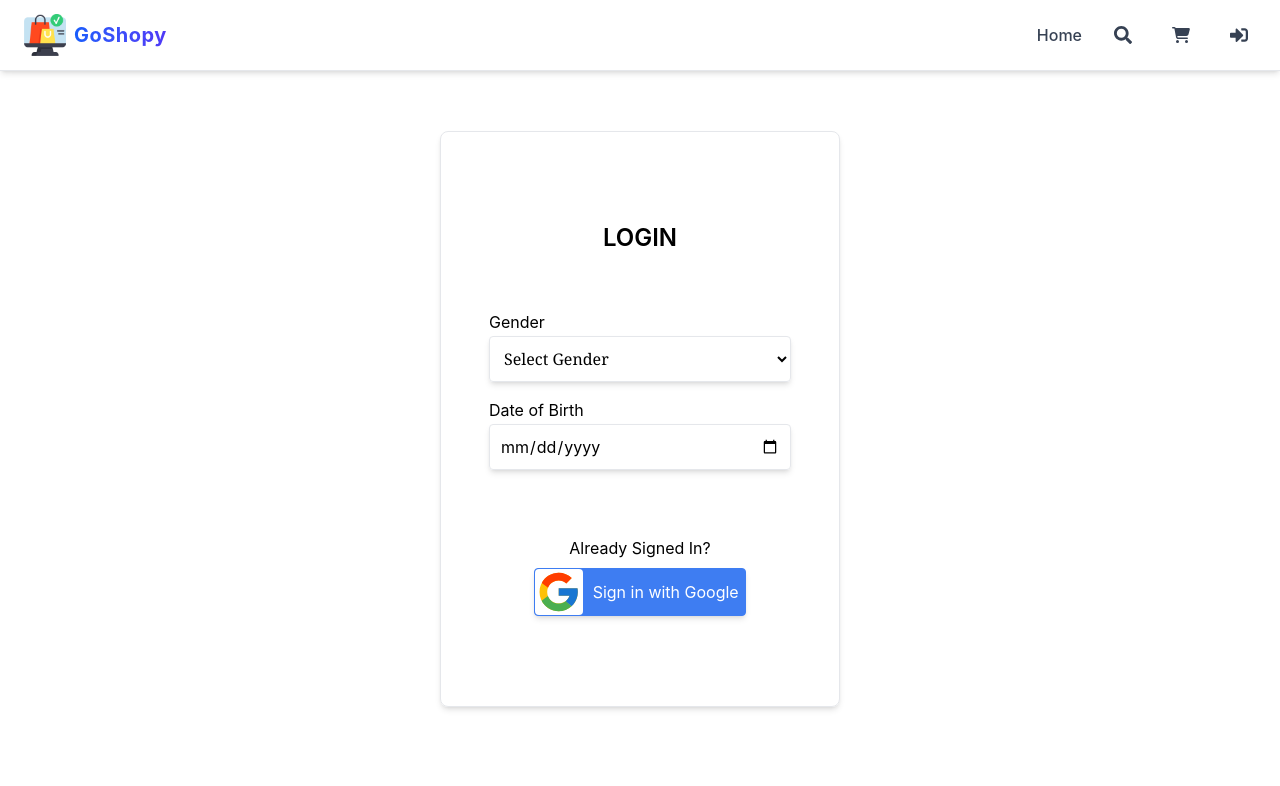
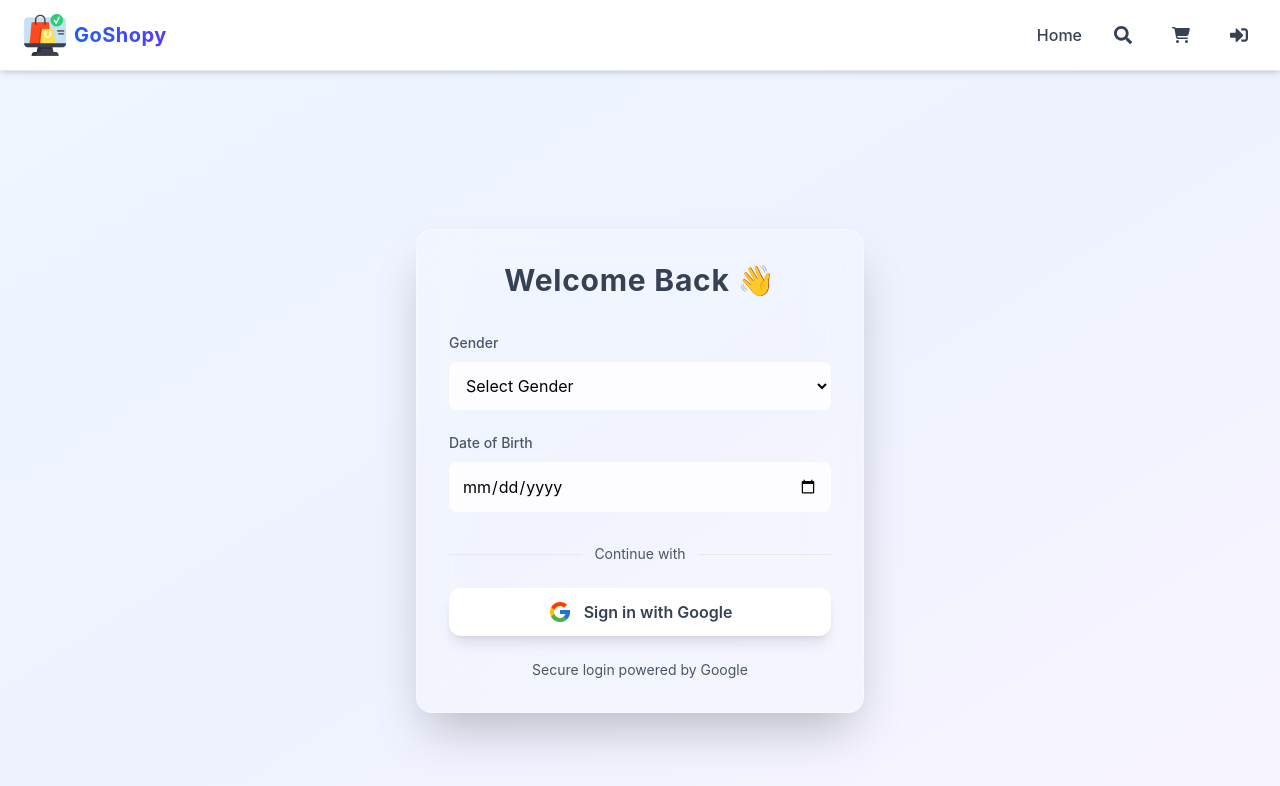
Before and after one commit to SR22kl/GoShopeV0.3, a React (Vite) app in the folder client/: page /login in a window 1280 px wide. Shown: the top 786 px of the page. Built offline with nearby package versions, Linux system fonts and the light colour scheme; no server answers.

Commit message:
login ui updated

```diff
--- a/client/src/pages/Login.tsx
+++ b/client/src/pages/Login.tsx
@@ -6,6 +6,7 @@ import { auth } from "../firebase";
 import { useLoginMutation } from "../redux/api/userApi";
 import { FetchBaseQueryError } from "@reduxjs/toolkit/query/react";
 import { MessageResponse } from "../types/apiTypes";
+import { motion } from "framer-motion";
 
 const Login = () => {
   const [gender, setGender] = useState("");
@@ -17,17 +18,6 @@ const Login = () => {
     try {
       const provider = new GoogleAuthProvider();
       const { user } = await signInWithPopup(auth, provider);
-      // console.log(user);
-
-      // console.log({
-      //   name: user.displayName!,
-      //   email: user.email!,
-      //   photo: user.photoURL!,
-      //   gender,
-      //   role: "user",
-      //   dob: date,
-      //   _id: user.uid,
-      // });
 
       const res = await login({
         name: user.displayName!,
@@ -46,25 +36,37 @@ const Login = () => {
         const message = (error.data as MessageResponse).message;
         toast.error(message);
       }
-    } catch (error) {
-      console.log("SignIn Failed");
+    } catch {
       toast.error("SignIn Failed");
     }
   };
-  // console.log(gender);
+
   return (
-    <>
-      <div className="flex flex-col h-[90vh] " id="login">
-        <main className="flex flex-col justify-center items-stretch gap-[1rem] max-w-[400px] w-full h-[80%] mx-auto mt-[60px] p-[3rem] border-1 border-gray-200 shadow-md rounded-lg">
-          <h1 className="uppercase text-2xl font-semibold mb-[40px] text-center ">
-            Login
-          </h1>
-          <div className="flex flex-col gap-[0.1rem] w-full">
-            <label className="text-md">Gender</label>
+    <div className="min-h-screen flex items-center justify-center bg-gradient-to-br from-blue-50 via-indigo-50 to-purple-50 p-4">
+      {/* Floating animated card */}
+      <motion.main
+        initial={{ opacity: 0, y: 80, scale: 0.95 }}
+        animate={{ opacity: 1, y: 0, scale: 1 }}
+        transition={{ duration: 0.6, ease: "easeOut" }}
+        className="w-full max-w-md backdrop-blur-xl bg-white/20 border border-white/30 shadow-2xl rounded-2xl p-8"
+      >
+        {/* Title */}
+        <motion.h1
+          initial={{ opacity: 0, y: -20 }}
+          animate={{ opacity: 1, y: 0 }}
+          transition={{ delay: 0.2 }}
+          className="text-3xl font-bold text-center text-gray-700 mb-8 tracking-wide"
+        >
+          Welcome Back 👋
+        </motion.h1>
+
+        {/* Gender */}
+        <div className="mb-5">
+          <label className="text-gray-600 text-sm font-medium">Gender</label>
           <select
-              className="p-[10px] border-1 border-gray-200 shadow-md rounded outline-none cursor-pointer font-serif"
             value={gender}
             onChange={(e) => setGender(e.target.value)}
+            className="mt-2 w-full p-3 rounded-lg bg-white/80 focus:bg-white outline-none border border-transparent focus:border-indigo-500 transition"
           >
             <option value="">Select Gender</option>
             <option value="male">Male</option>
@@ -72,28 +74,44 @@ const Login = () => {
             <option value="other">Other</option>
           </select>
         </div>
-          <div className="flex flex-col gap-[0.1rem] w-full">
-            <label>Date of Birth</label>
+
+        {/* DOB */}
+        <div className="mb-8">
+          <label className="text-gray-600 text-sm font-medium">
+            Date of Birth
+          </label>
           <input
-              className="p-[10px] border-1 border-gray-200 shadow-md rounded outline-none cursor-pointer"
             type="date"
             value={date}
             onChange={(e) => setDate(e.target.value)}
+            className="mt-2 w-full p-3 rounded-lg bg-white/80 focus:bg-white outline-none border border-transparent focus:border-indigo-500 transition"
           />
         </div>
-          <div className="flex flex-col justify-start items-stretch gap-[0.5rem] mt-[50px] w-full ">
-            <p className="text-center">Already Signed In?</p>
-            <button
-              className="flex w-[70%] m-auto h-[3rem] gap-1 items-center text-[1rem] border-1 border-[rgb(62,125,242)] bg-[rgb(62,125,242)] text-white shadow-md rounded outline-none cursor-pointer duration-300 hover:scale-[1.05] ease-in-out"
+
+        {/* Divider */}
+        <div className="flex items-center gap-3 mb-6">
+          <div className="flex-1 h-[1px] bg-gray-200/80"></div>
+          <span className="text-gray-600 text-sm">Continue with</span>
+          <div className="flex-1 h-[1px] bg-gray-200/80"></div>
+        </div>
+
+        {/* Google Button */}
+        <motion.button
+          whileHover={{ scale: 1.05 }}
+          whileTap={{ scale: 0.95 }}
           onClick={logInHandler}
+          className="flex items-center justify-center gap-3 w-full p-3 bg-white rounded-xl shadow-lg font-semibold text-gray-700 hover:shadow-xl transition"
         >
-              <FcGoogle className="bg-white h-full w-[30%] rounded" />{" "}
-              <span className="w-full">Sign in with Google</span>
-            </button>
+          <FcGoogle size={24} />
+          Sign in with Google
+        </motion.button>
+
+        {/* Footer */}
+        <p className="text-center text-gray-600 text-sm mt-6">
+          Secure login powered by Google
+        </p>
+      </motion.main>
     </div>
-        </main>
-      </div>
-    </>
   );
 };
 
```
Lines whose indentation alone changed are shown as unchanged.
